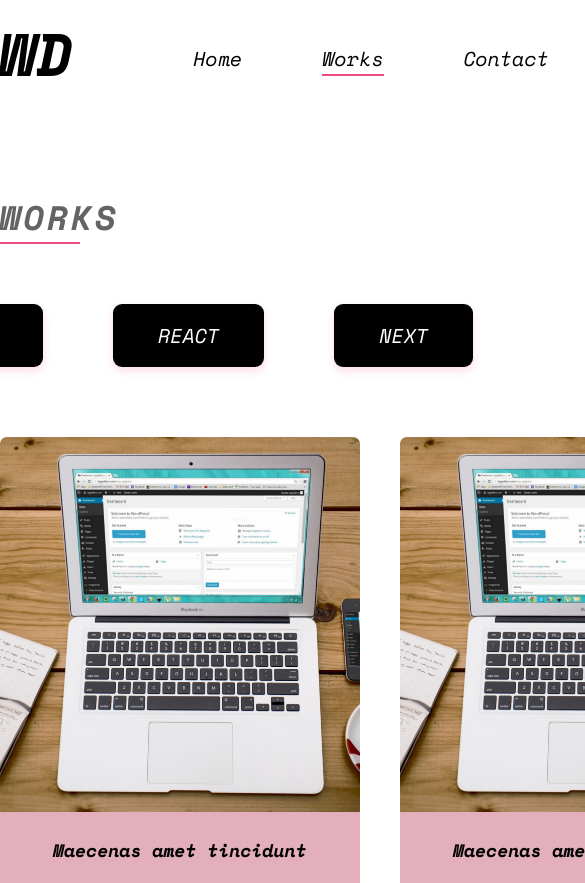
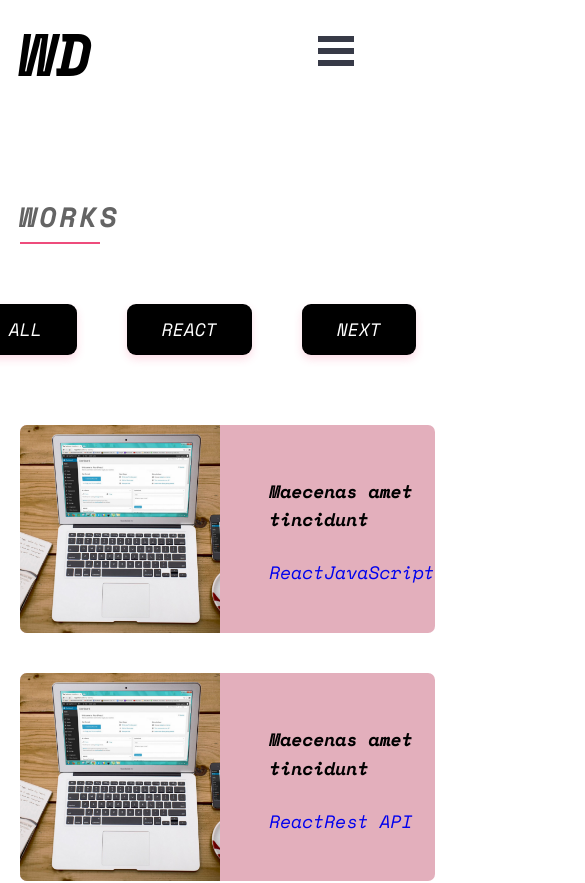
Before and after one commit to jonyahmed19/portfolio, a React (Create React App) app: page /works in a window 390 px wide. Shown: the top 883 px of the page, 585 px wide, since content can reach past the window. Built offline with nearby package versions, Linux system fonts and the light colour scheme.

Commit message:
Added the mobile menu

```diff
--- a/package.json
+++ b/package.json
@@ -12,6 +12,7 @@
     "@testing-library/user-event": "^13.5.0",
     "normalize.css": "^8.0.1",
     "react": "^17.0.2",
+    "react-burger-menu": "^3.0.6",
     "react-dom": "^17.0.2",
     "react-hook-form": "^7.24.2",
     "react-icons": "^4.3.1",
--- a/src/app.scss
+++ b/src/app.scss
@@ -4,6 +4,7 @@ Grid
 .container {
   max-width: 1280px;
   margin: auto;
+  width: 90%;
 }
 
 /*********** Home **********/
@@ -172,6 +173,8 @@ div.nav-right a {
   margin-top: 70px;
   display: flex;
   gap: 40px;
+  flex-wrap: wrap;
+  flex: 3;
 }
 .card {
   border-radius: 7px;
@@ -257,6 +260,29 @@ input[type="submit"]:hover {
   .homepage .content {
     height: auto;
   }
+  .card-list {
+    flex-direction: column;
+  }
+  .card {
+    flex-direction: row;
+    gap: 50px;
+  }
+  .card img {
+    border-bottom-left-radius: 7px;
+    border-top-right-radius: 0;
+    max-width: 200px;
+  }
+  .title h2 {
+    font-size: 28px;
+  }
+  .filter button {
+    padding: 15px 35px;
+    font-size: 18px;
+    gap: 50px;
+  }
+  .filter {
+    gap: 50px;
+  }
 }
 @media screen and (max-width: 600px) {
   .bottom-button a {
--- a/src/components/Header.component.jsx
+++ b/src/components/Header.component.jsx
@@ -1,6 +1,6 @@
 import React from "react";
-import { Link, useLocation, matchPath, useParams } from "react-router-dom";
-
+import { Link, useLocation, matchPath } from "react-router-dom";
+import { slide as Menu } from "react-burger-menu";
 const Header = ({ front }) => {
   const { pathname } = useLocation();
   const checkPath = function (arg) {
@@ -12,6 +12,23 @@ const Header = ({ front }) => {
     }
   };
 
+  const browserWidth = window.innerWidth > 900 ? true : false;
+
+  const links = (
+    <>
+      <Link to="/">Home</Link>
+      <Link className={checkPath("/works/*") ? "active" : "link"} to="/works">
+        Works
+      </Link>
+      <Link className={checkPath("/contact") ? "active" : "link"} to="/contact">
+        Contact
+      </Link>
+      <Link className={checkPath("/blog/*") ? "active" : "link"} to="/blog">
+        Blog
+      </Link>
+    </>
+  );
+
   return (
     <header>
       <div className="container">
@@ -22,26 +39,13 @@ const Header = ({ front }) => {
             </h2>
           </div>
           <div className="nav-right">
-            <Link to="/">Home</Link>
-            <Link
-              className={checkPath("/works/*") ? "active" : "link"}
-              to="/works"
-            >
-              Works
-            </Link>
-            <Link
-              className={checkPath("/contact") ? "active" : "link"}
-              to="/contact"
-            >
-              Contact
-            </Link>
-
-            <Link
-              className={checkPath("/blog/*") ? "active" : "link"}
-              to="/blog"
-            >
-              Blog
-            </Link>
+            {browserWidth ? (
+              links
+            ) : (
+              <Menu right noOverlay width={200}>
+                {links}
+              </Menu>
+            )}
           </div>
         </div>
       </div>
--- a/src/containers/Works.pages.jsx
+++ b/src/containers/Works.pages.jsx
@@ -45,7 +45,6 @@ const Works = () => {
       return works;
     }
   };
-  console.log("filterValue", filterValue());
 
   return (
     <div className="workspage">
--- a/src/index.css
+++ b/src/index.css
@@ -11,3 +11,70 @@ h3,
 h4 {
   font-family: "Space Mono", monospace;
 }
+
+/* Position and sizing of burger button */
+.bm-burger-button {
+  position: fixed;
+  width: 36px;
+  height: 30px;
+  right: 36px;
+  top: 36px;
+}
+
+/* Color/shape of burger icon bars */
+.bm-burger-bars {
+  background: #373a47;
+}
+
+/* Color/shape of burger icon bars on hover*/
+.bm-burger-bars-hover {
+  background: #ee4c7c;
+}
+
+/* Position and sizing of clickable cross button */
+.bm-cross-button {
+  height: 34px;
+  width: 34px;
+}
+
+/* Color/shape of close button cross */
+.bm-cross {
+  background: #ee4c7c;
+  height: 25px !important;
+  font-size: 25px;
+}
+
+/*
+Sidebar wrapper styles
+Note: Beware of modifying this element as it can break the animations - you should not need to touch it in most cases
+*/
+.bm-menu-wrap {
+  position: fixed;
+  height: 100%;
+}
+
+/* General sidebar styles */
+.bm-menu {
+  background: #cfcfcf;
+  padding: 1em;
+  font-size: 18px;
+}
+
+/* Morph shape necessary with bubble or elastic */
+.bm-morph-shape {
+  fill: #373a47;
+}
+
+/* Wrapper for item list */
+.bm-item-list {
+  color: #b8b7ad;
+  padding: 0.8em;
+  display: flex;
+  flex-direction: column;
+  gap: 20px;
+}
+
+/* Individual item */
+.bm-item {
+  display: inline-block;
+}
```
Also changed, not shown: 2 other files (tests, documents, lock files or other folders).
